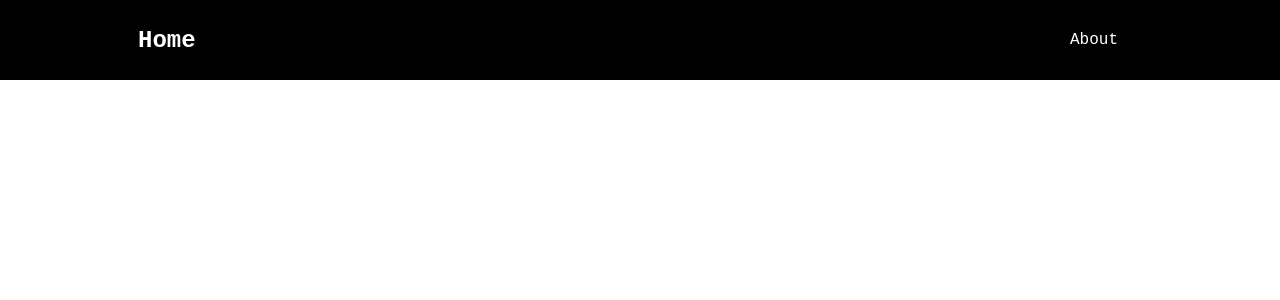
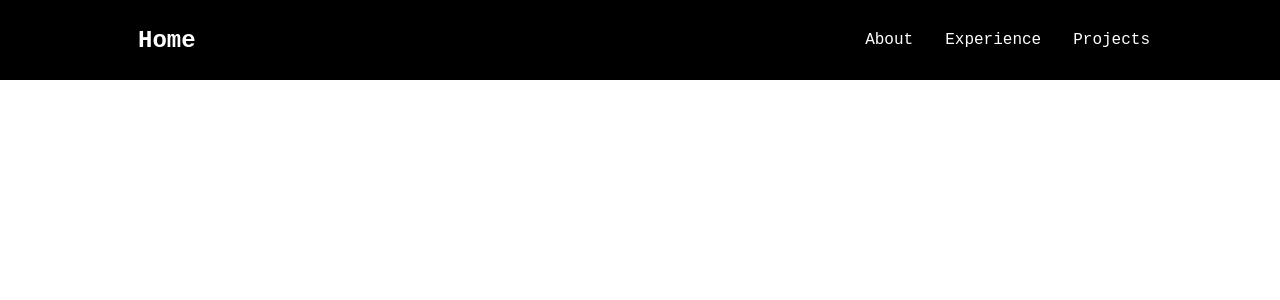
Before and after one commit to aayushhparikh/react-web, a React (Create React App) app: page / in a window 1280 px wide. Shown: the top 300 px of the page. Built offline with nearby package versions, Linux system fonts and the light colour scheme.

Commit message:
navbar content

```diff
--- a/src/components/NavBar/index.js
+++ b/src/components/NavBar/index.js
@@ -21,13 +21,17 @@ const Navbar = () => {
                   </Icon>
                   <NavMenu>
                       <NavItem>
-                          <NavLinks to="About">
+                          <NavLinks to="about">
                               About
                           </NavLinks>
-                          <NavLinks to="Experience">
+                      </NavItem>
+                      <NavItem>
+                          <NavLinks to="experience">
                               Experience
                           </NavLinks>
-                          <NavLinks to="Projects">
+                      </NavItem>
+                      <NavItem>
+                          <NavLinks to="projects">
                               Projects
                           </NavLinks>
                       </NavItem>
--- a/src/components/NavBar/navBarElements.js
+++ b/src/components/NavBar/navBarElements.js
@@ -68,7 +68,7 @@ export const NavLinks = styled(LinkScroll)`
     display: flex;
     align-items: center;
     text-decoration: none;
-    padding: 0 1 rem;
+    padding: 0 1rem;
     height: 100%;
     cursor: pointer;
 
```
